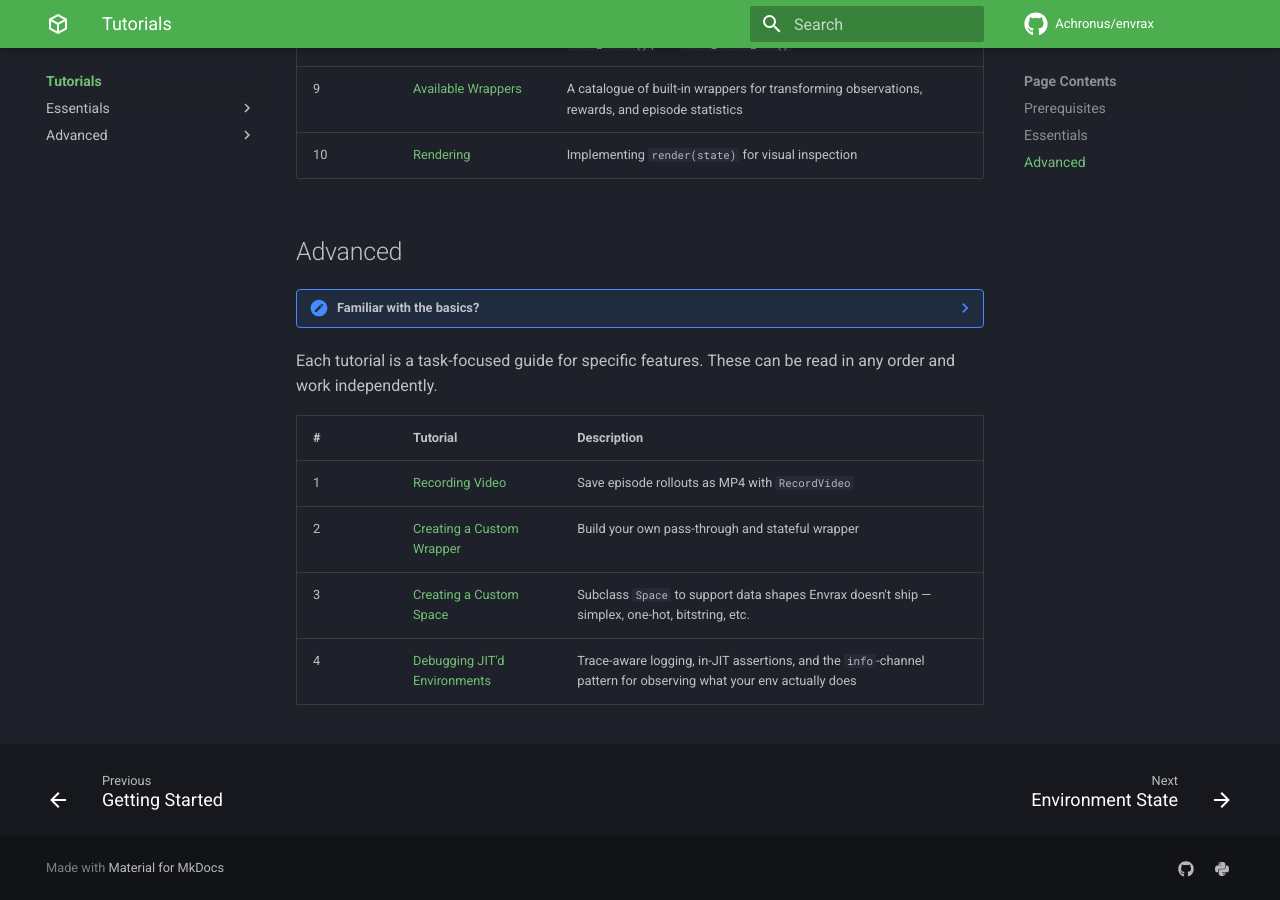
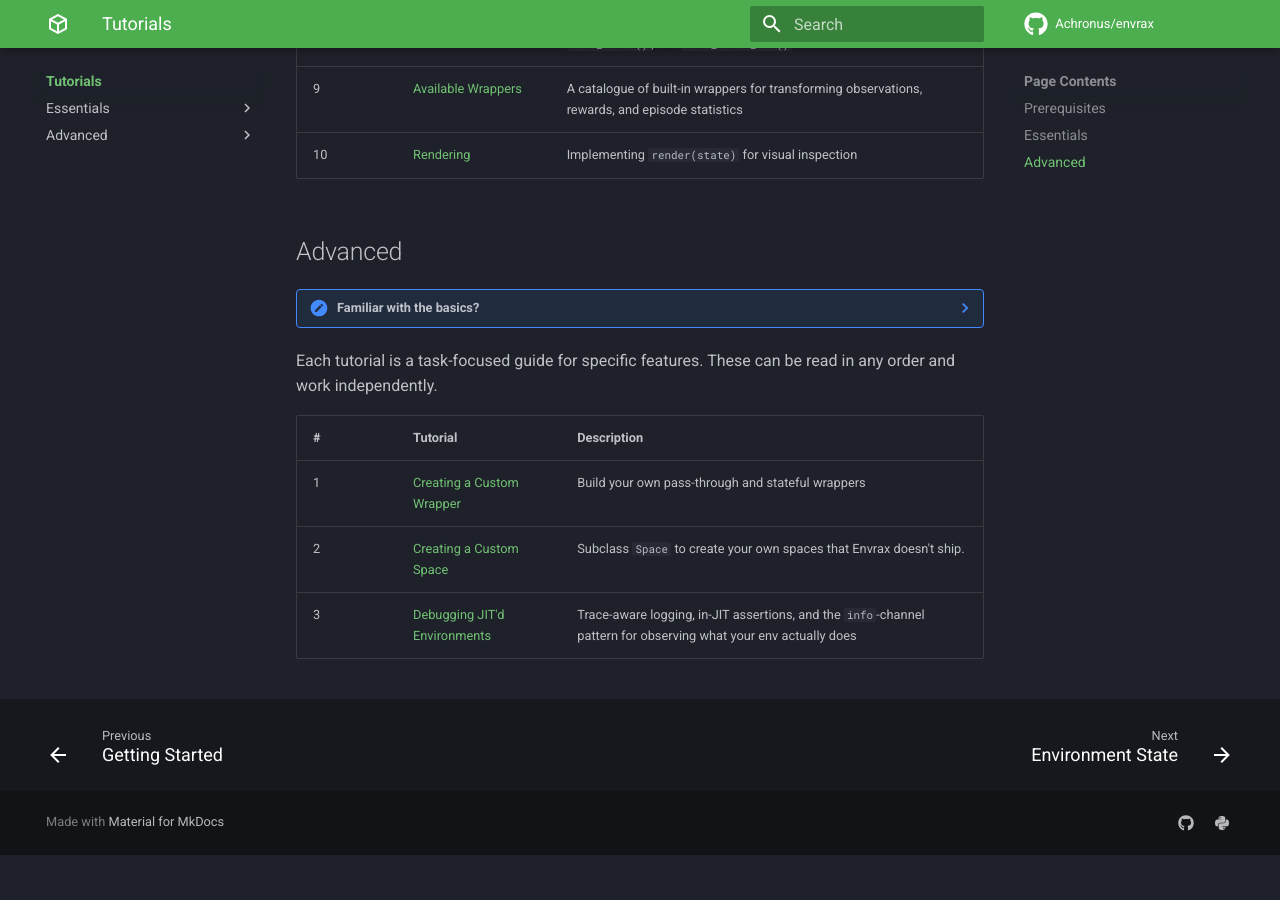
Before and after one commit to Achronus/envrax, an MkDocs documentation site: the page built from docs/tutorials/index.md, in a window 1280 px wide and 900 px high, scrolled down 1612 px. Built offline with MkDocs 1.6.1 and Material for MkDocs 9.7.7, drawn with Linux system fonts in a browser that asks for light colours; emoji names are drawn with the system emoji font; comment, search, counter and statistics services are not loaded; after the commit the page ends 2467 px from its top, so only the background shows below that.

Commit message:
docs(advanced): Removed reference to recording video tutorial.
Recording videos is handled in one of the essentials tutorials. It doesn't need extra information.

```diff
--- a/docs/tutorials/index.md
+++ b/docs/tutorials/index.md
@@ -52,7 +52,6 @@ Each tutorial is a task-focused guide for specific features. These can be read i
 
 | # | Tutorial | Description |
 | - | --- | --- |
-| 1 | [Recording Video](advanced/recording-video.md) | Save episode rollouts as MP4 with `RecordVideo` |
-| 2 | [Creating a Custom Wrapper](advanced/custom-wrapper.md) | Build your own pass-through and stateful wrapper |
-| 3 | [Creating a Custom Space](advanced/custom-spaces.md) | Subclass `Space` to support data shapes Envrax doesn't ship — simplex, one-hot, bitstring, etc. |
-| 4 | [Debugging JIT'd Environments](advanced/debugging.md) | Trace-aware logging, in-JIT assertions, and the `info`-channel pattern for observing what your env actually does |
+| 1 | [Creating a Custom Wrapper](advanced/custom-wrapper.md) | Build your own pass-through and stateful wrappers |
+| 2 | [Creating a Custom Space](advanced/custom-spaces.md) | Subclass `Space` to create your own spaces that Envrax doesn't ship. |
+| 3 | [Debugging JIT'd Environments](advanced/debugging.md) | Trace-aware logging, in-JIT assertions, and the `info`-channel pattern for observing what your env actually does |
--- a/mkdocs.yml
+++ b/mkdocs.yml
@@ -69,7 +69,6 @@ nav:
           - Available Wrappers: tutorials/essentials/wrappers.md
           - Rendering: tutorials/essentials/rendering.md
       - Advanced:
-          - Recording Video: tutorials/advanced/recording-video.md
           - Creating a Custom Wrapper: tutorials/advanced/custom-wrapper.md
           - Creating a Custom Space: tutorials/advanced/custom-spaces.md
           - Debugging JIT'd Environments: tutorials/advanced/debugging.md
```
Also changed, not shown: docs/tutorials/essentials/rendering.md (+1 -1 lines).
